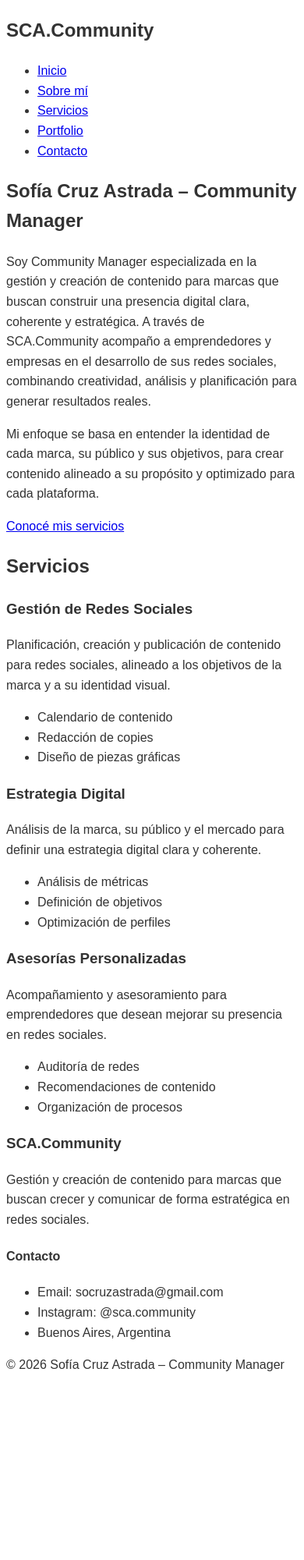
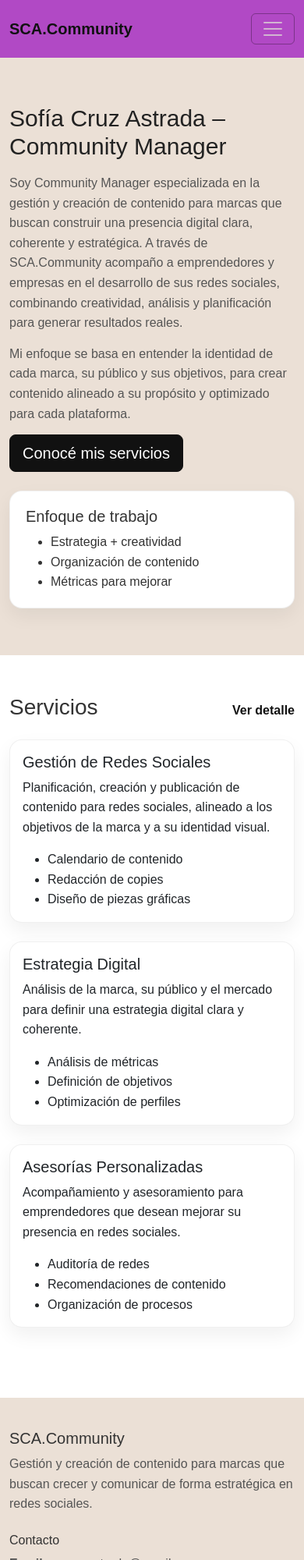
Before and after one commit to socruzastrada-collab/SCA-COMMUNITY, a plain HTML site: page index.html in a window 390 px wide. Shown: the top 2000 px of the page at 78% size. Before the commit the page ends 1779 px from the top, so only its background shows below. Drawn offline with nearby package versions, Linux system fonts and the light colour scheme.

Commit message:
Entrega final PreEntrega 3
Entrega final PreEntrega 3 - SCSS + responsive + mejoras layout

```diff
--- a/index.html
+++ b/index.html
@@ -1,46 +1,67 @@
 <!DOCTYPE html>
 <html lang="es">
 <head>
-    <meta charset="UTF-8">
+  <meta charset="UTF-8" />
+  <meta name="viewport" content="width=device-width, initial-scale=1.0" />
   <title>SCA.Community | Inicio</title>
 
-    <!-- Reset CSS -->
-    <link rel="stylesheet" href="css/reset.css">
+  <!-- Bootstrap CSS (CDN) -->
+  <link
+    href="https://cdn.jsdelivr.net/npm/bootstrap@5.3.3/dist/css/bootstrap.min.css"
+    rel="stylesheet"
+  />
 
-    <!-- Estilos principales -->
-    <link rel="stylesheet" href="css/styles.css">
+  <!-- Reset + Estilos -->
+  <link rel="stylesheet" href="css/reset.css" />
+  <link rel="stylesheet" href="css/styles.css" />
 </head>
 
 <body>
-
   <!--
-PreEntrega 1 – Desarrollo Web
+    PreEntrega 2 – Desarrollo Web
     Portfolio profesional – SCA.Community
     Alumna: Sofía Cruz Astrada
   -->
 
-<header>
-    <div class="logo">
-        <h2>SCA.Community</h2>
+  <header class="site-header">
+    <nav class="navbar navbar-expand-lg">
+      <div class="container">
+        <a class="navbar-brand fw-semibold" href="index.html">SCA.Community</a>
+
+        <button
+          class="navbar-toggler"
+          type="button"
+          data-bs-toggle="collapse"
+          data-bs-target="#mainNav"
+          aria-controls="mainNav"
+          aria-expanded="false"
+          aria-label="Abrir menú"
+        >
+          <span class="navbar-toggler-icon"></span>
+        </button>
+
+        <div class="collapse navbar-collapse" id="mainNav">
+          <ul class="navbar-nav ms-auto gap-lg-2">
+            <li class="nav-item"><a class="nav-link active" href="index.html">Inicio</a></li>
+            <li class="nav-item"><a class="nav-link" href="pages/sobre-mi.html">Sobre mí</a></li>
+            <li class="nav-item"><a class="nav-link" href="pages/servicios.html">Servicios</a></li>
+            <li class="nav-item"><a class="nav-link" href="pages/portfolio.html">Portfolio</a></li>
+            <li class="nav-item"><a class="nav-link" href="pages/contacto.html">Contacto</a></li>
+          </ul>
         </div>
-
-    <nav>
-        <ul class="menu">
-            <li><a href="index.html">Inicio</a></li>
-            <li><a href="pages/sobre-mi.html">Sobre mí</a></li>
-            <li><a href="pages/servicios.html">Servicios</a></li>
-            <li><a href="pages/portfolio.html">Portfolio</a></li>
-            <li><a href="pages/contacto.html">Contacto</a></li>
-        </ul>
+      </div>
     </nav>
   </header>
 
   <main>
+    <!-- HERO / INTRO -->
+    <section class="hero">
+      <div class="container">
+        <div class="row align-items-center g-4">
+          <div class="col-12 col-lg-8">
+            <h1 class="hero__title">Sofía Cruz Astrada – Community Manager</h1>
 
-    <section class="intro">
-        <h1>Sofía Cruz Astrada – Community Manager</h1>
-
-        <p>
+            <p class="hero__text">
               Soy Community Manager especializada en la gestión y creación de contenido para marcas
               que buscan construir una presencia digital clara, coherente y estratégica.
               A través de SCA.Community acompaño a emprendedores y empresas en el desarrollo
@@ -48,81 +69,123 @@
               para generar resultados reales.
             </p>
 
-        <p>
+            <p class="hero__text">
               Mi enfoque se basa en entender la identidad de cada marca, su público y sus objetivos,
               para crear contenido alineado a su propósito y optimizado para cada plataforma.
             </p>
 
-        <a href="pages/servicios.html" class="btn-principal">Conocé mis servicios</a>
+            <a class="btn btn-primary btn-lg" href="pages/servicios.html">
+              Conocé mis servicios
+            </a>
+          </div>
+
+          <div class="col-12 col-lg-4">
+            <!-- Si sumás una imagen en el futuro, acordate del alt obligatorio -->
+            <!-- <img src="img/hero.jpg" alt="Sofía Cruz Astrada trabajando en estrategia de redes sociales" class="img-fluid rounded-4 shadow-sm"> -->
+            <div class="hero__card">
+              <h2 class="h5 mb-2">Enfoque de trabajo</h2>
+              <ul class="mb-0">
+                <li>Estrategia + creatividad</li>
+                <li>Organización de contenido</li>
+                <li>Métricas para mejorar</li>
+              </ul>
+            </div>
+          </div>
+        </div>
+      </div>
     </section>
 
-    <section class="servicios">
-        <h2>Servicios</h2>
+    <!-- SERVICIOS -->
+    <section class="section">
+      <div class="container">
+        <div class="d-flex align-items-end justify-content-between gap-3 flex-wrap mb-4">
+          <h2 class="section__title mb-0">Servicios</h2>
+          <a class="link-arrow" href="pages/servicios.html">Ver detalle</a>
+        </div>
 
-        <article class="servicio">
-            <h3>Gestión de Redes Sociales</h3>
+        <div class="row g-4">
+          <div class="col-12 col-md-6 col-lg-4">
+            <article class="card h-100 service-card">
+              <div class="card-body">
+                <h3 class="h5">Gestión de Redes Sociales</h3>
                 <p>
                   Planificación, creación y publicación de contenido para redes sociales,
                   alineado a los objetivos de la marca y a su identidad visual.
                 </p>
-            <ul>
+                <ul class="mb-0">
                   <li>Calendario de contenido</li>
                   <li>Redacción de copies</li>
                   <li>Diseño de piezas gráficas</li>
                 </ul>
+              </div>
             </article>
+          </div>
 
-        <article class="servicio">
-            <h3>Estrategia Digital</h3>
+          <div class="col-12 col-md-6 col-lg-4">
+            <article class="card h-100 service-card">
+              <div class="card-body">
+                <h3 class="h5">Estrategia Digital</h3>
                 <p>
                   Análisis de la marca, su público y el mercado para definir una estrategia
                   digital clara y coherente.
                 </p>
-            <ul>
+                <ul class="mb-0">
                   <li>Análisis de métricas</li>
                   <li>Definición de objetivos</li>
                   <li>Optimización de perfiles</li>
                 </ul>
+              </div>
             </article>
+          </div>
 
-        <article class="servicio">
-            <h3>Asesorías Personalizadas</h3>
+          <div class="col-12 col-md-6 col-lg-4">
+            <article class="card h-100 service-card">
+              <div class="card-body">
+                <h3 class="h5">Asesorías Personalizadas</h3>
                 <p>
                   Acompañamiento y asesoramiento para emprendedores que desean mejorar
                   su presencia en redes sociales.
                 </p>
-            <ul>
+                <ul class="mb-0">
                   <li>Auditoría de redes</li>
                   <li>Recomendaciones de contenido</li>
                   <li>Organización de procesos</li>
                 </ul>
+              </div>
             </article>
+          </div>
+        </div>
+      </div>
     </section>
-
   </main>
 
-<footer>
-    <div class="footer-info">
-        <h3>SCA.Community</h3>
-        <p>
+  <footer class="site-footer">
+    <div class="container">
+      <div class="row g-4">
+        <div class="col-12 col-lg-6">
+          <h3 class="h5 mb-2">SCA.Community</h3>
+          <p class="mb-0">
             Gestión y creación de contenido para marcas que buscan crecer
             y comunicar de forma estratégica en redes sociales.
           </p>
         </div>
 
-    <div class="footer-contacto">
-        <h4>Contacto</h4>
-        <ul>
-            <li>Email: socruzastrada@gmail.com</li>
-            <li>Instagram: @sca.community</li>
-            <li>Buenos Aires, Argentina</li>
+        <div class="col-12 col-lg-6">
+          <h4 class="h6 mb-2">Contacto</h4>
+          <ul class="list-unstyled mb-0">
+            <li><span class="fw-semibold">Email:</span> socruzastrada@gmail.com</li>
+            <li><span class="fw-semibold">Instagram:</span> @sca.community</li>
+            <li><span class="fw-semibold">Ubicación:</span> Buenos Aires, Argentina</li>
           </ul>
         </div>
+      </div>
 
-    <div class="footer-copy">
-        <p>© 2026 Sofía Cruz Astrada – Community Manager</p>
+      <hr class="my-4" />
+      <p class="mb-0 small">© 2026 Sofía Cruz Astrada – Community Manager</p>
     </div>
   </footer>
 
+  <!-- Bootstrap JS (CDN) -->
+  <script src="https://cdn.jsdelivr.net/npm/bootstrap@5.3.3/dist/js/bootstrap.bundle.min.js"></script>
 </body>
 </html>
```
Also changed, not shown: 1 other file. Lines whose indentation alone changed are shown as unchanged.
